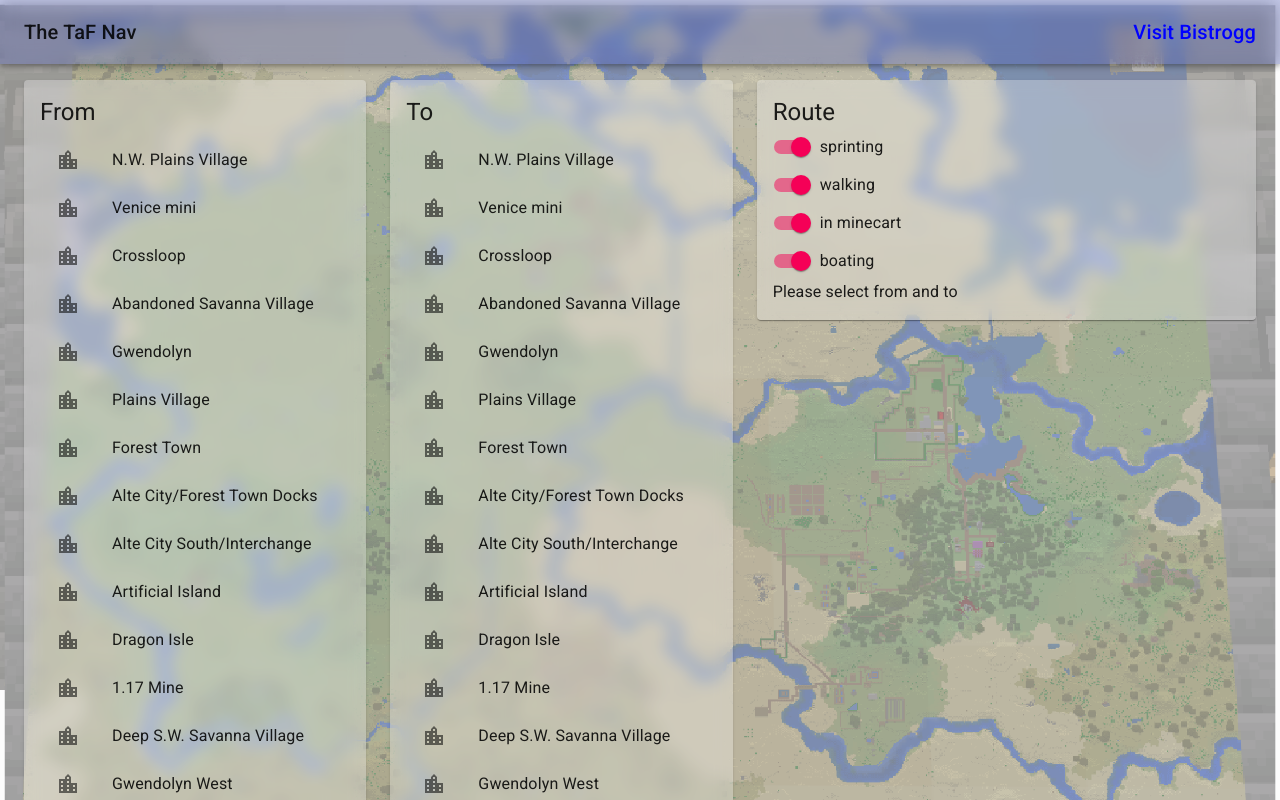
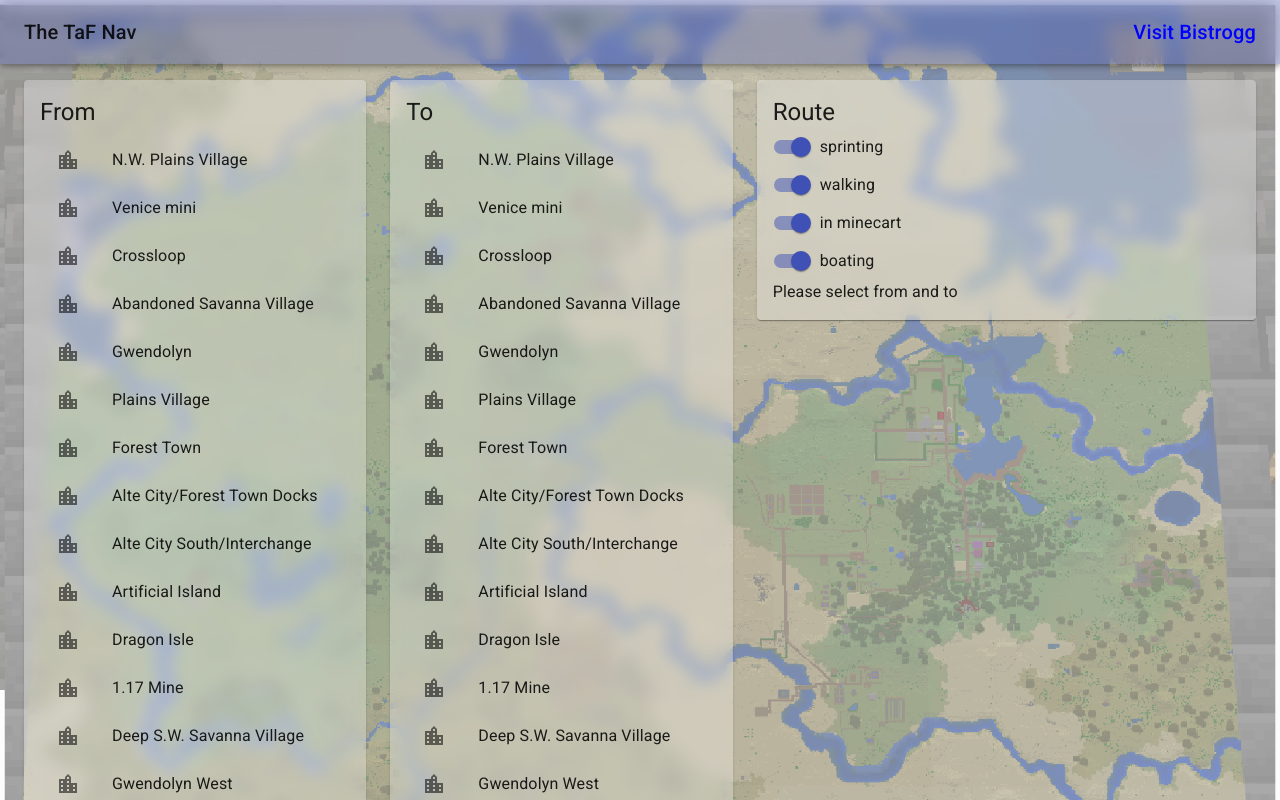
Before and after one commit to tackley/taf-nav, a Next.js app: page / in a window 1280 px wide. Shown: the top 800 px of the page. Built offline with nearby package versions, Linux system fonts and the light colour scheme.

Commit message:
Update to MUI 5 beta (#4)

```diff
--- a/package.json
+++ b/package.json
@@ -9,8 +9,10 @@
     "lint": "next lint"
   },
   "dependencies": {
-    "@material-ui/core": "^4.11.4",
-    "@material-ui/icons": "^4.11.2",
+    "@emotion/react": "^11.4.0",
+    "@emotion/styled": "^11.3.0",
+    "@material-ui/core": "^5.0.0-beta.2",
+    "@material-ui/icons": "^5.0.0-beta.1",
     "@types/lodash": "^4.14.170",
     "graphology": "^0.20.0",
     "graphology-types": "^0.19.2",
--- a/pages/_app.tsx
+++ b/pages/_app.tsx
@@ -5,14 +5,6 @@ import React from "react";
 import theme from "../src/theme";
 
 function MyApp({ Component, pageProps }: AppProps) {
-  React.useEffect(() => {
-    // Remove the server-side injected CSS.
-    const jssStyles = document.querySelector("#jss-server-side");
-    if (jssStyles) {
-      jssStyles.parentElement?.removeChild(jssStyles);
-    }
-  }, []);
-
   return (
     <React.Fragment>
       <Head>
@@ -29,7 +21,5 @@ function MyApp({ Component, pageProps }: AppProps) {
       </ThemeProvider>
     </React.Fragment>
   );
-
-  return <Component {...pageProps} />;
 }
 export default MyApp;
--- a/pages/_document.tsx
+++ b/pages/_document.tsx
@@ -1,37 +1,8 @@
-import { ServerStyleSheets } from "@material-ui/core";
-import Document, {
-  Html,
-  Head,
-  Main,
-  NextScript,
-  DocumentContext,
-} from "next/document";
+import Document, { Html, Head, Main, NextScript } from "next/document";
 import React from "react";
 
 class MyDocument extends Document {
-  static async getInitialProps(ctx: DocumentContext) {
-    const sheets = new ServerStyleSheets();
-    const originalRenderPage = ctx.renderPage;
-
-    ctx.renderPage = () =>
-      originalRenderPage({
-        enhanceApp: (App) => (props) => sheets.collect(<App {...props} />),
-      });
-
-    const initialProps = await Document.getInitialProps(ctx);
-
-    return {
-      ...initialProps,
-      // Styles fragment is rendered after the app and page rendering finish.
-      styles: [
-        ...React.Children.toArray(initialProps.styles),
-        sheets.getStyleElement(),
-      ],
-    };
-  }
-
   render() {
-    console.log("MyDocument running");
     return (
       <Html>
         <Head>
--- a/pages/index.tsx
+++ b/pages/index.tsx
@@ -6,9 +6,9 @@ import {
   Paper,
   Toolbar,
   Typography,
-  makeStyles,
   alpha,
 } from "@material-ui/core";
+
 import React, { useState } from "react";
 import { CityList } from "../src/components/CityList";
 import { DisplayRoute } from "../src/components/DisplayRoute";
@@ -21,27 +21,15 @@ import MapImage from "../src/assets/map.png";
 rgba(255, 255, 255, 0.08);
 -webkit-backdrop-filter: blur(32px);
 */
-const useStyles = makeStyles((theme) => ({
-  bkg: {
-    position: "absolute",
-    zIndex: -5,
-    opacity: 0.5,
-  },
-  paperRoot: {
-    backgroundColor: "rgba(255, 255, 255, 0.3)",
-    backdropFilter: "blur(8px)",
-  },
-  appBarRoot: {
-    backgroundColor: alpha(theme.palette.primary.main, 0.3),
-    backdropFilter: "blur(8px)",
-  },
-}));
 
 const ContentBox: React.FC<{ title: string }> = (props) => {
-  const classes = useStyles();
-
   return (
-    <Paper classes={{ root: classes.paperRoot }}>
+    <Paper
+      sx={{
+        backgroundColor: "rgba(255, 255, 255, 0.3)",
+        backdropFilter: "blur(8px)",
+      }}
+    >
       <Box padding={2}>
         <Typography variant="h5">{props.title}</Typography>
         {props.children}
@@ -69,17 +57,18 @@ export default function Home() {
     }));
   };
 
-  const classes = useStyles();
-
   return (
     <>
-      <div className={classes.bkg}>
+      <Box sx={{ position: "absolute", zIndex: -5, opacity: 0.5 }}>
         <Image src={MapImage} alt="background map" />
-      </div>
+      </Box>
       <AppBar
         position="sticky"
         color="transparent"
-        classes={{ root: classes.appBarRoot }}
+        sx={{
+          backgroundColor: (theme) => alpha(theme.palette.primary.main, 0.3),
+          backdropFilter: "blur(8px)",
+        }}
       >
         <Toolbar>
           <Typography variant="h6" style={{ flexGrow: 1 }}>
--- a/src/theme.ts
+++ b/src/theme.ts
@@ -2,7 +2,7 @@ import { createTheme } from "@material-ui/core/styles";
 
 // Create a theme instance.
 const theme = createTheme({
-  overrides: {},
+  components: {},
 });
 
 export default theme;
```
Also changed, not shown: 1 other file (tests, documents, lock files or other folders).
